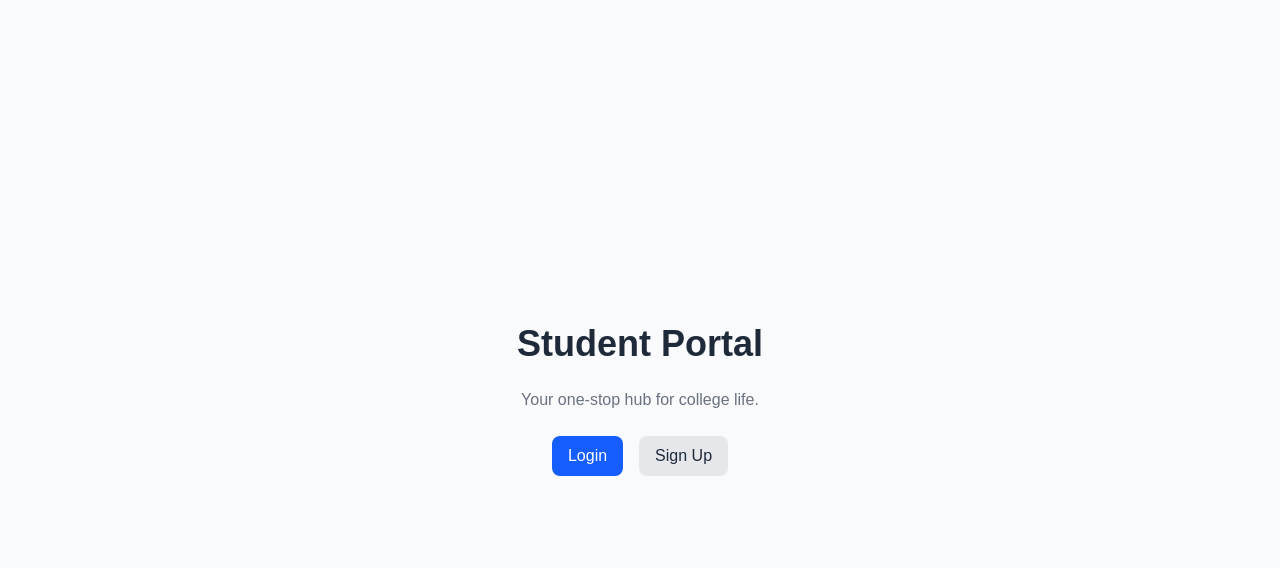
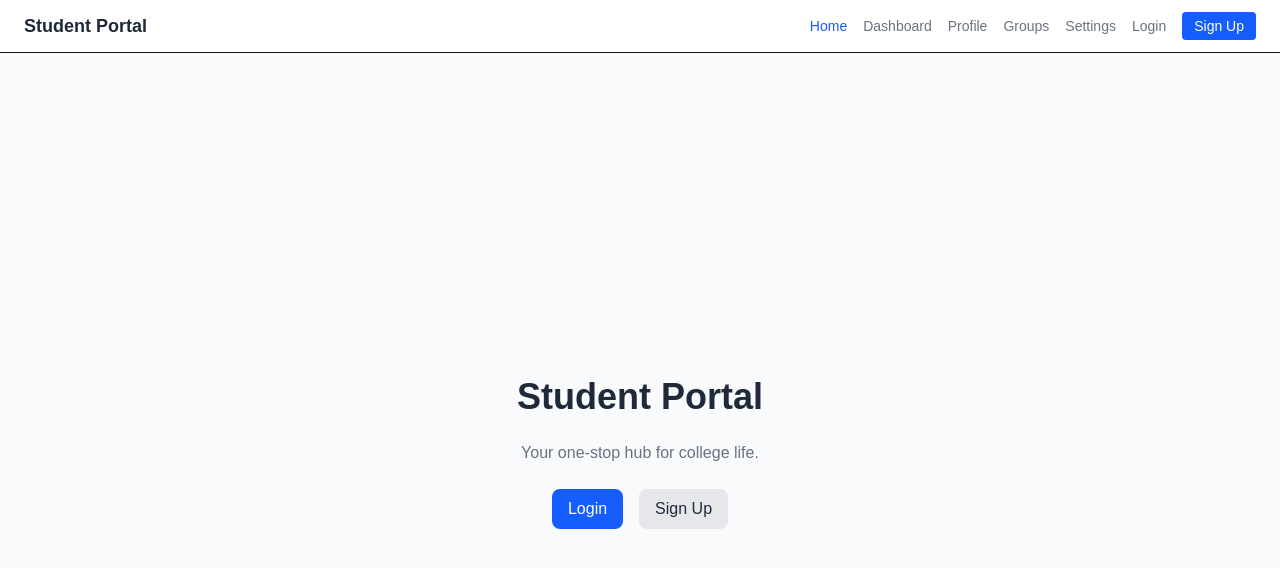
Before and after one commit to MSVelan/student-portal, a Next.js app: page / in a window 1280 px wide. Shown: the top 568 px of the page. Built offline with nearby package versions, Linux system fonts and the light colour scheme.

Commit message:
add navbar to root layout for site-wide navigation

```diff
--- a/app/layout.tsx
+++ b/app/layout.tsx
@@ -1,5 +1,6 @@
 import type { Metadata } from "next";
 import { Geist, Geist_Mono } from "next/font/google";
+import Navbar from "@/components/Navbar";
 import "./globals.css";
 
 const geistSans = Geist({
@@ -23,7 +24,10 @@
       lang="en"
       className={`${geistSans.variable} ${geistMono.variable} h-full antialiased`}
     >
-      <body className="min-h-full flex flex-col">{children}</body>
+      <body className="min-h-full flex flex-col">
+        <Navbar />
+        {children}
+      </body>
     </html>
   );
 }
```
